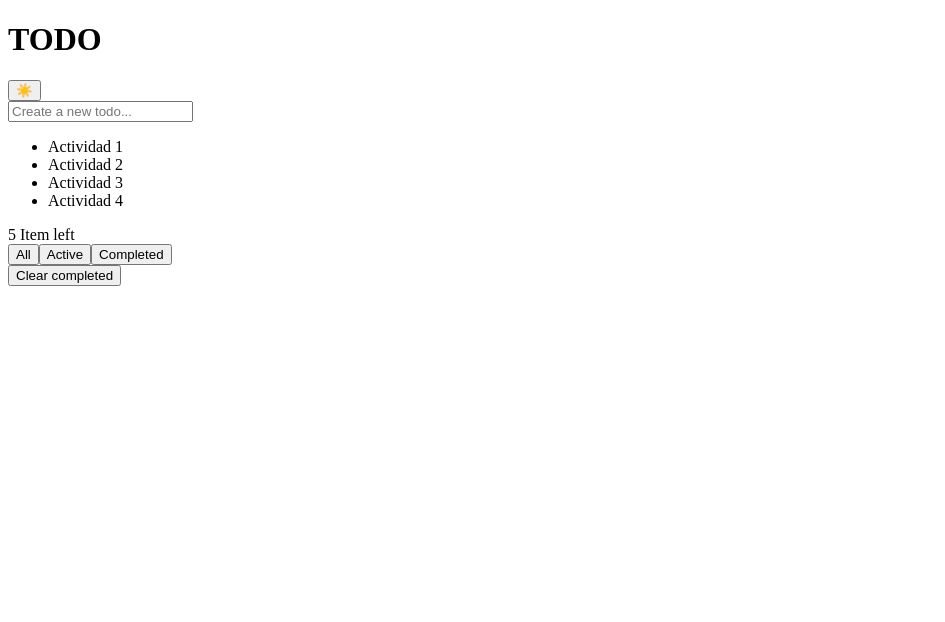
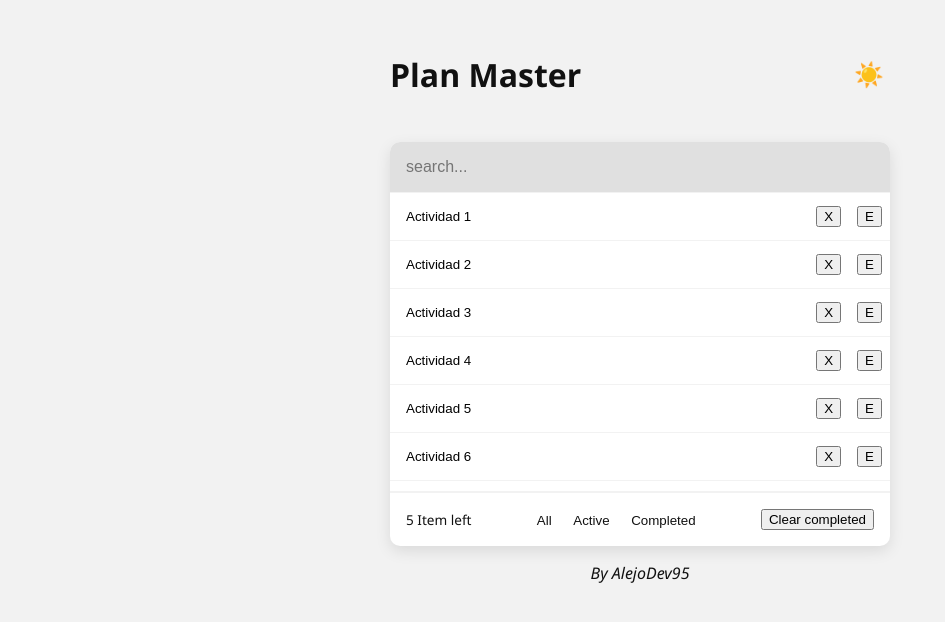
Before and after one commit to AlejoDev95/plan-master, a React (Vite) app: page / in a window 1280 px wide. Shown: the top 622 px of the page, without its empty margins (0-945 px from the left). Built offline with nearby package versions, Linux system fonts and the light colour scheme.

Commit message:
todo estiles primera parte Se avanzo mucho en los estilos pero faltan detalles como los iconos, revisar una gama de colores, estilizar los botones

```diff
--- a/src/App.tsx
+++ b/src/App.tsx
@@ -1,6 +1,6 @@
 import { Header } from "./components/Header";
 import { TodoFooter } from "./components/TodoFooter";
-import { TodoInput } from "./components/TodoInput";
+import { TodoFilter } from "./components/TodoInput";
 import { TodoList } from "./components/TodoList";
 
 export const App = () => {
@@ -8,10 +8,11 @@ export const App = () => {
     <main className="app-container">
       <Header />
       <section className="todo-box">
-        <TodoInput />
+        <TodoFilter />
         <TodoList />
         <TodoFooter />
       </section>
+      <p className="by">By AlejoDev95</p>
     </main>
   );
 };
--- a/src/components/Header.tsx
+++ b/src/components/Header.tsx
@@ -1,7 +1,7 @@
 export const Header = () => {
   return (
     <header className="header">
-      <h1>TODO</h1>
+      <h1>Plan Master</h1>
       <button className="theme-toggle">☀️</button>
     </header>
   );
--- a/src/components/TodoFooter.tsx
+++ b/src/components/TodoFooter.tsx
@@ -1,12 +1,14 @@
 export const TodoFooter = () => {
   return (
-    <footer>
+    <footer className="todo-footer">
       <span>5 Item left</span>
+
       <div className="filters">
-        <button className="active">All</button>
+        <button>All</button>
         <button>Active</button>
         <button>Completed</button>
       </div>
+
       <button>Clear completed</button>
     </footer>
   );
--- a/src/components/TodoInput.tsx
+++ b/src/components/TodoInput.tsx
@@ -1,9 +1,3 @@
-export const TodoInput = () => {
-  return (
-    <input
-      type="text"
-      className="todo-input"
-      placeholder="Create a new todo..."
-    />
-  );
+export const TodoFilter = () => {
+  return <input type="text" className="todo-filter" placeholder="search..." />;
 };
--- a/src/components/TodoList.tsx
+++ b/src/components/TodoList.tsx
@@ -3,15 +3,24 @@ const mockTodo = [
   { id: "2", text: "Actividad 2" },
   { id: "3", text: "Actividad 3" },
   { id: "4", text: "Actividad 4" },
+  { id: "5", text: "Actividad 5" },
+  { id: "6", text: "Actividad 6" },
+  { id: "7", text: "Actividad 7" },
+  { id: "8", text: "Actividad 8" },
+  { id: "9", text: "Actividad 9" },
+  { id: "10", text: "Actividad 10" },
 ];
 
 export const TodoList = () => {
   return (
-    <ul>
+    <ul className="todo-list">
       {mockTodo.map((todo) => (
-        <li key={todo.id}>
-          <div className="circle" />
-          <span>{todo.text}</span>
+        <li key={todo.id} className="todo-item">
+          <button className="todo-text">{todo.text}</button>
+          <div className="todo-item_actions">
+            <button>X</button>
+            <button>E</button>
+          </div>
         </li>
       ))}
     </ul>
--- a/src/style.css
+++ b/src/style.css
@@ -0,0 +1,159 @@
+:root {
+  --bg: #f2f2f2;
+  --text: #111;
+  --card: #fff;
+  --input: #e0e0e0;
+}
+
+[data-theme="dark"] {
+  --bg: #181824;
+  --text: #f0f0f0;
+  --card: #25273c;
+  --input: #393a4b;
+}
+
+html {
+  box-sizing: border-box;
+}
+
+*,
+*:before,
+*:after {
+  box-sizing: inherit;
+}
+
+body {
+  margin: 0;
+  background-color: var(--bg);
+  color: var(--text);
+  font-family: "Segoe UI", sans-serif;
+  transition: background-color 0.3s, color 0.3s;
+}
+
+.app-container {
+  display: flex;
+  flex-direction: column;
+  align-items: center;
+  padding: 2rem;
+}
+
+.header {
+  display: flex;
+  justify-content: space-between;
+  align-items: center;
+  width: 100%;
+  max-width: 500px;
+  margin-bottom: 1.5rem;
+}
+
+.todo-box {
+  background-color: var(--card);
+  border-radius: 10px;
+  box-shadow: 0 5px 15px rgba(0, 0, 0, 0.1);
+  width: 100%;
+  max-width: 500px;
+}
+
+.todo-filter {
+  width: 100%;
+  padding: 1rem;
+  border: none;
+  font-size: 1rem;
+  background-color: var(--input);
+  color: var(--text);
+  border-radius: 10px 10px 0 0;
+}
+
+.todo-list {
+  width: 100%;
+  list-style: none;
+  padding: 0;
+  margin: 0;
+  border-bottom: 1px solid rgba(0, 0, 0, 0.05);
+  width: 100%;
+  max-height: 300px;
+  overflow-y: auto;
+}
+
+.todo-item {
+  display: flex;
+  align-items: center;
+  justify-content: space-between;
+  border-top: 1px solid rgba(0, 0, 0, 0.05);
+  gap: 1rem;
+  padding: 0 0.5em 0 0;
+}
+
+.todo-item:hover {
+  background-color: var(--input);
+}
+
+.todo-text {
+  flex: 1;
+  padding: 1rem;
+  text-align: left;
+  border: none;
+  cursor: pointer;
+  background-color: transparent;
+}
+
+.todo-item_actions {
+  display: flex;
+  gap: 1em;
+  align-items: center;
+}
+
+.todo-item_actions button {
+  cursor: pointer;
+}
+
+.todo-footer {
+  display: flex;
+  flex-direction: column;
+  align-items: center;
+  font-size: 0.85rem;
+  padding: 1rem;
+  border-top: 1px solid rgba(0, 0, 0, 0.05);
+  gap: 1em;
+}
+
+.todo-footer button {
+  cursor: pointer;
+}
+
+@media screen and (min-width: 480px) {
+  .todo-footer {
+    display: flex;
+    flex-direction: row;
+    justify-content: space-between;
+    flex-wrap: wrap;
+  }
+}
+
+.filters button {
+  margin: 0 0.3rem;
+  background: none;
+  border: none;
+  color: var(--text);
+}
+
+.filters button:hover {
+  color: #7c5dfa;
+}
+
+.filters .active {
+  font-weight: bold;
+  color: #7c5dfa;
+}
+
+.theme-toggle {
+  background: none;
+  border: none;
+  font-size: 1.5rem;
+  cursor: pointer;
+}
+
+.by {
+  font-weight: lighter;
+  font-style: italic;
+}
```
